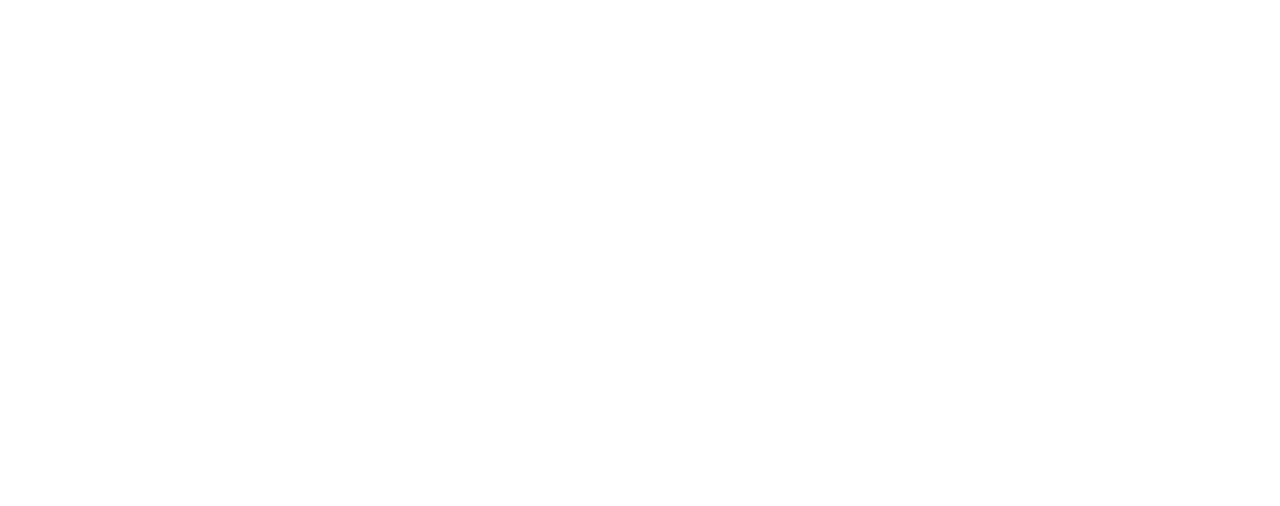
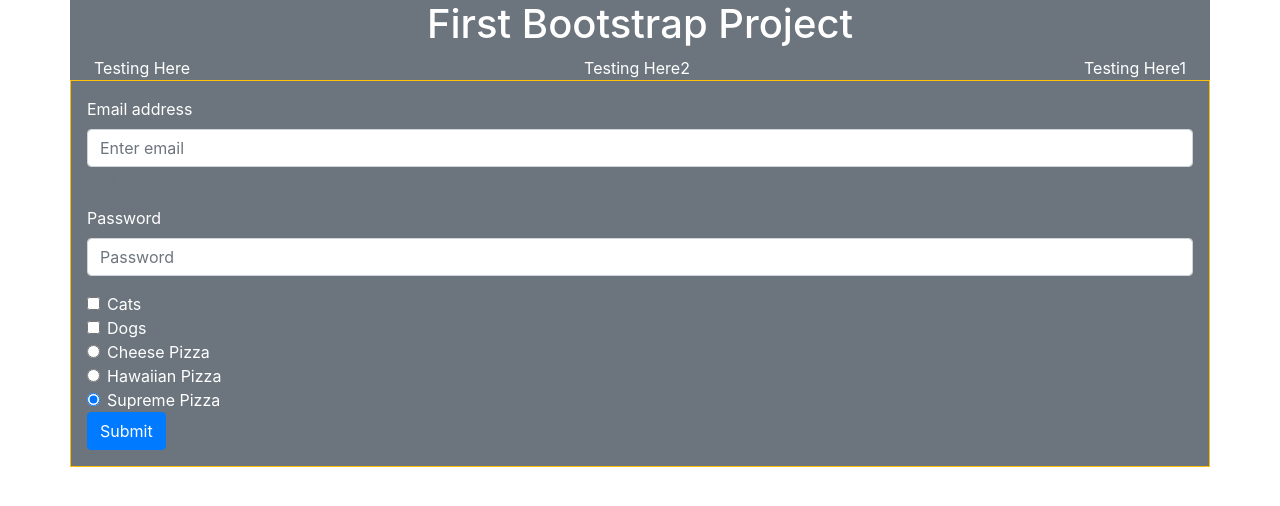
Before and after one commit to natemills018/Bootstrap-5-drills, a plain HTML site: page index.html in a window 1280 px wide. Drawn offline with nearby package versions, Linux system fonts and the light colour scheme.

Commit message:
Adding Cards, Buttons, Forms, and Radios

```diff
--- a/index.html
+++ b/index.html
@@ -1,15 +1,69 @@
 <!DOCTYPE html>
 <html lang="en">
+
 <head>
     <meta charset="UTF-8">
     <meta name="viewport" content="width=device-width, initial-scale=1.0">
-    <title>Document</title>
-    <link rel="stylesheet" href="https://cdn.jsdelivr.net/npm/bootstrap@4.0.0/dist/css/bootstrap.min.css" integrity="sha384-Gn5384xqQ1aoWXA+058RXPxPg6fy4IWvTNh0E263XmFcJlSAwiGgFAW/dAiS6JXm" crossorigin="anonymous">
+    <title>First Bootstrap Lab</title>
+    <link rel="stylesheet" href="https://cdn.jsdelivr.net/npm/bootstrap@4.0.0/dist/css/bootstrap.min.css"
+        integrity="sha384-Gn5384xqQ1aoWXA+058RXPxPg6fy4IWvTNh0E263XmFcJlSAwiGgFAW/dAiS6JXm" crossorigin="anonymous">
     <link rel="stylesheet" href="app.css">
 </head>
+
 <body>
-    <div class="container-fluid"></div>
+    <div class="container bg-secondary text-white">
+        <div class="row justify-content-center">
+            <div>
+                <h1>First Bootstrap Project</h1>
+            </div>
+        </div>
+        <div class="row px-4 justify-content-between">
+            <div>Testing Here</div>
+            <div>Testing Here2</div>
+            <div>Testing Here1</div>
+        </div>
+        <div class="row">
+            <form class="col-12 p-3 border border-warning">
+                <div class="form-group">
+                    <label for="exampleInputEmail1">Email address</label>
+                    <input type="email" class="form-control" id="exampleInputEmail1" aria-describedby="emailHelp"
+                        placeholder="Enter email">
+                    <small id="emailHelp" class="form-text text-muted">We'll never share your email with anyone
+                        else.</small>
+                </div>
+                <div class="form-group">
+                    <label for="exampleInputPassword1">Password</label>
+                    <input type="password" class="form-control" id="exampleInputPassword1" placeholder="Password">
+                </div>
+                <div class="form-check">
+                    <input type="checkbox" class="form-check-input" id="exampleCheck1">
+                    <label class="form-check-label" for="exampleCheck1">Cats</label>
+                </div>
+                <div class="form-check">
+                    <input type="checkbox" class="form-check-input" id="exampleCheck1">
+                    <label class="form-check-label" for="exampleCheck1">Dogs</label>
+                </div>
+                <div class="form-check">
+                    <input class="form-check-input" type="radio" name="exampleRadios" id="exampleRadios1"
+                        value="option1" checked>
+                    <label class="form-check-label" for="exampleRadios1">Cheese Pizza</label>
+                </div>
+                <div class="form-check">
+                    <input class="form-check-input" type="radio" name="exampleRadios" id="exampleRadios2"
+                        value="option2" checked>
+                    <label class="form-check-label" for="exampleRadios2">Hawaiian Pizza</label>
+                </div>
+                <div class="form-check">
+                    <input class="form-check-input" type="radio" name="exampleRadios" id="exampleRadios3"
+                        value="option3" checked>
+                    <label class="form-check-label" for="exampleRadios3">Supreme Pizza</label>
+                </div>
 
+                <button type="submit" class="btn btn-primary">Submit</button>
+            </form>
+        </div>
+    </div>
 
 </body>
+
 </html>
```
